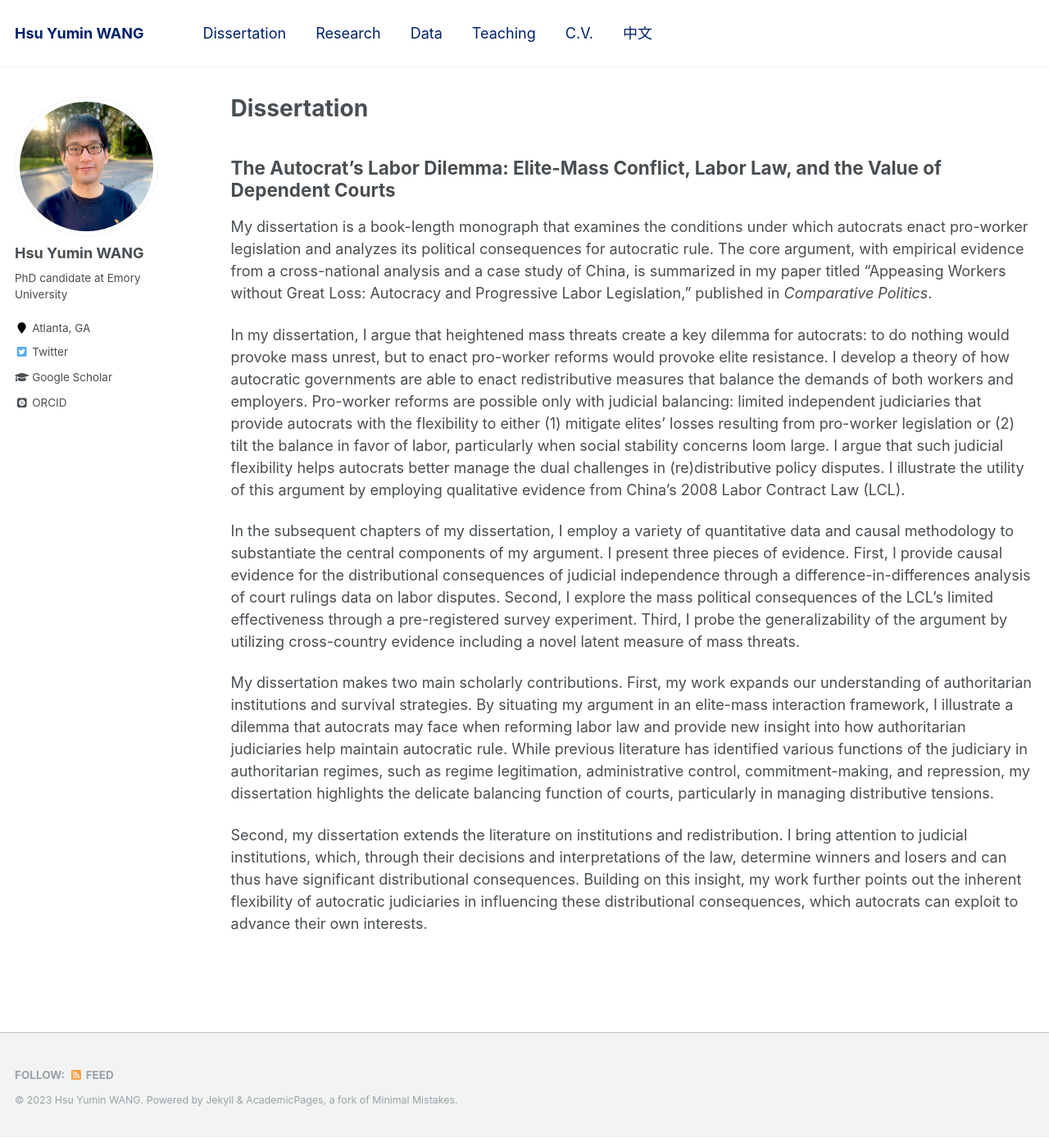
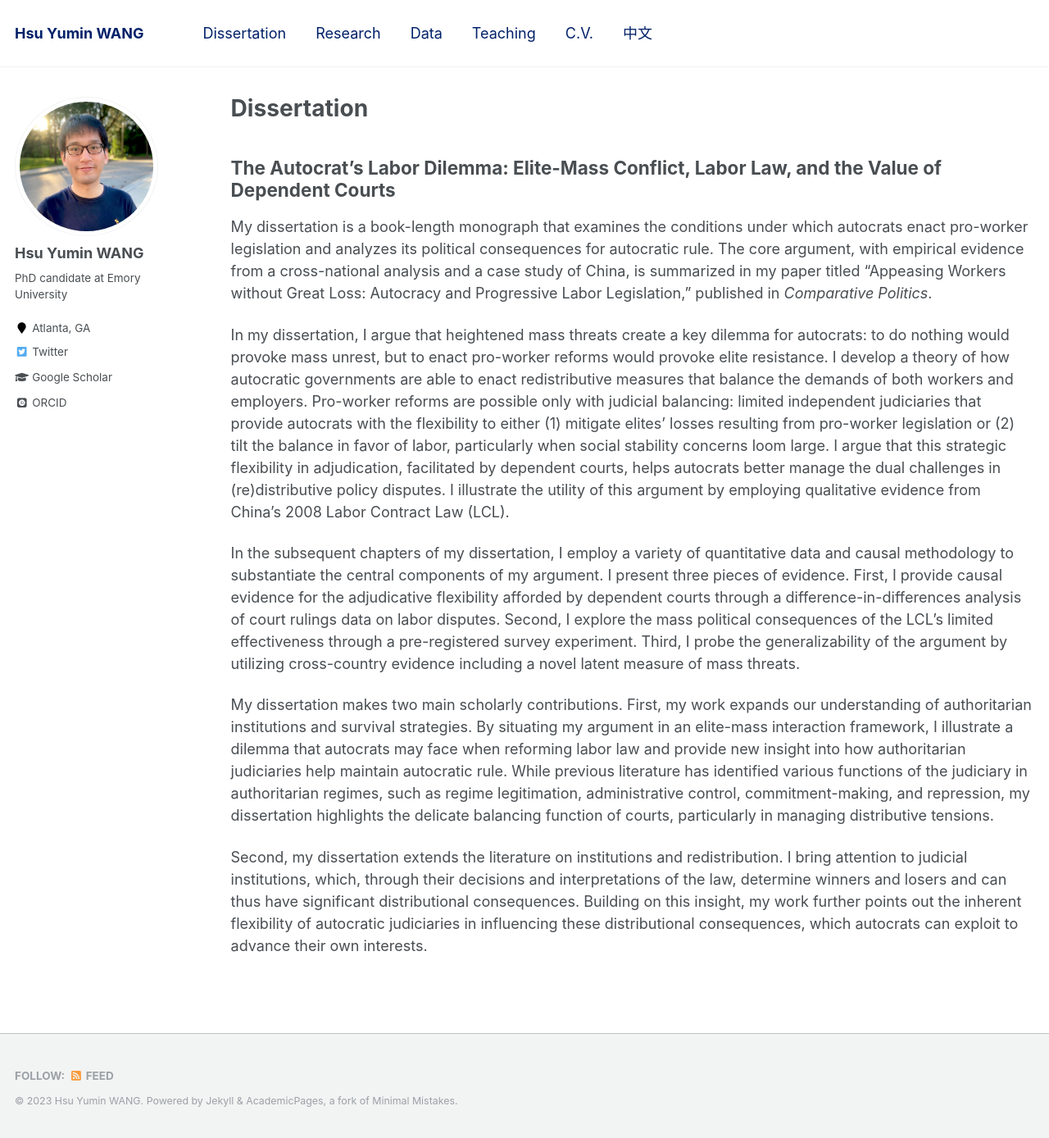
Before and after one commit to hsuyumin/hsuyumin.github.io, a Jekyll site: the page built from _pages/dissertation.md, in a window 1280 px wide and 1388 px high. Shown: the whole window at 82% size. Built offline with Jekyll 4.4.1, drawn with Linux system fonts in a browser that asks for light colours; some web fonts are replaced.

Commit message:
Update dissertation.md

```diff
--- a/_pages/dissertation.md
+++ b/_pages/dissertation.md
@@ -12,9 +12,9 @@ redirect_from:
 
 My dissertation is a book-length monograph that examines the conditions under which autocrats enact pro-worker legislation and analyzes its political consequences for autocratic rule. The core argument, with empirical evidence from a cross-national analysis and a case study of China, is summarized in my paper titled "Appeasing Workers without Great Loss: Autocracy and Progressive Labor Legislation," published in _Comparative Politics_.
 
-In my dissertation, I argue that heightened mass threats create a key dilemma for autocrats: to do nothing would provoke mass unrest, but to enact pro-worker reforms would provoke elite resistance. I develop a theory of how autocratic governments are able to enact redistributive measures that balance the demands of both workers and employers. Pro-worker reforms are possible only with judicial balancing: limited independent judiciaries that provide autocrats with the flexibility to either (1) mitigate elites’ losses resulting from pro-worker legislation or (2) tilt the balance in favor of labor, particularly when social stability concerns loom large. I argue that such judicial flexibility helps autocrats better manage the dual challenges in (re)distributive policy disputes. I illustrate the utility of this argument by employing qualitative evidence from China’s 2008 Labor Contract Law (LCL).
+In my dissertation, I argue that heightened mass threats create a key dilemma for autocrats: to do nothing would provoke mass unrest, but to enact pro-worker reforms would provoke elite resistance. I develop a theory of how autocratic governments are able to enact redistributive measures that balance the demands of both workers and employers. Pro-worker reforms are possible only with judicial balancing: limited independent judiciaries that provide autocrats with the flexibility to either (1) mitigate elites’ losses resulting from pro-worker legislation or (2) tilt the balance in favor of labor, particularly when social stability concerns loom large. I argue that this strategic flexibility in adjudication, facilitated by dependent courts, helps autocrats better manage the dual challenges in (re)distributive policy disputes. I illustrate the utility of this argument by employing qualitative evidence from China’s 2008 Labor Contract Law (LCL).
 
-In the subsequent chapters of my dissertation, I employ a variety of quantitative data and causal methodology to substantiate the central components of my argument. I present three pieces of evidence. First, I provide causal evidence for the distributional consequences of judicial independence through a difference-in-differences analysis of court rulings data on labor disputes. Second, I explore the mass political consequences of the LCL's limited effectiveness through a pre-registered survey experiment. Third, I probe the generalizability of the argument by utilizing cross-country evidence including a novel latent measure of mass threats.
+In the subsequent chapters of my dissertation, I employ a variety of quantitative data and causal methodology to substantiate the central components of my argument. I present three pieces of evidence. First, I provide causal evidence for the adjudicative flexibility afforded by dependent courts through a difference-in-differences analysis of court rulings data on labor disputes. Second, I explore the mass political consequences of the LCL's limited effectiveness through a pre-registered survey experiment. Third, I probe the generalizability of the argument by utilizing cross-country evidence including a novel latent measure of mass threats.
 
 My dissertation makes two main scholarly contributions. First, my work expands our understanding of authoritarian institutions and survival strategies. By situating my argument in an elite-mass interaction framework, I illustrate a dilemma that autocrats may face when reforming labor law and provide new insight into how authoritarian judiciaries help maintain autocratic rule. While previous literature has identified various functions of the judiciary in authoritarian regimes, such as regime legitimation, administrative control, commitment-making, and repression, my dissertation highlights the delicate balancing function of courts, particularly in managing distributive tensions.
 
```
